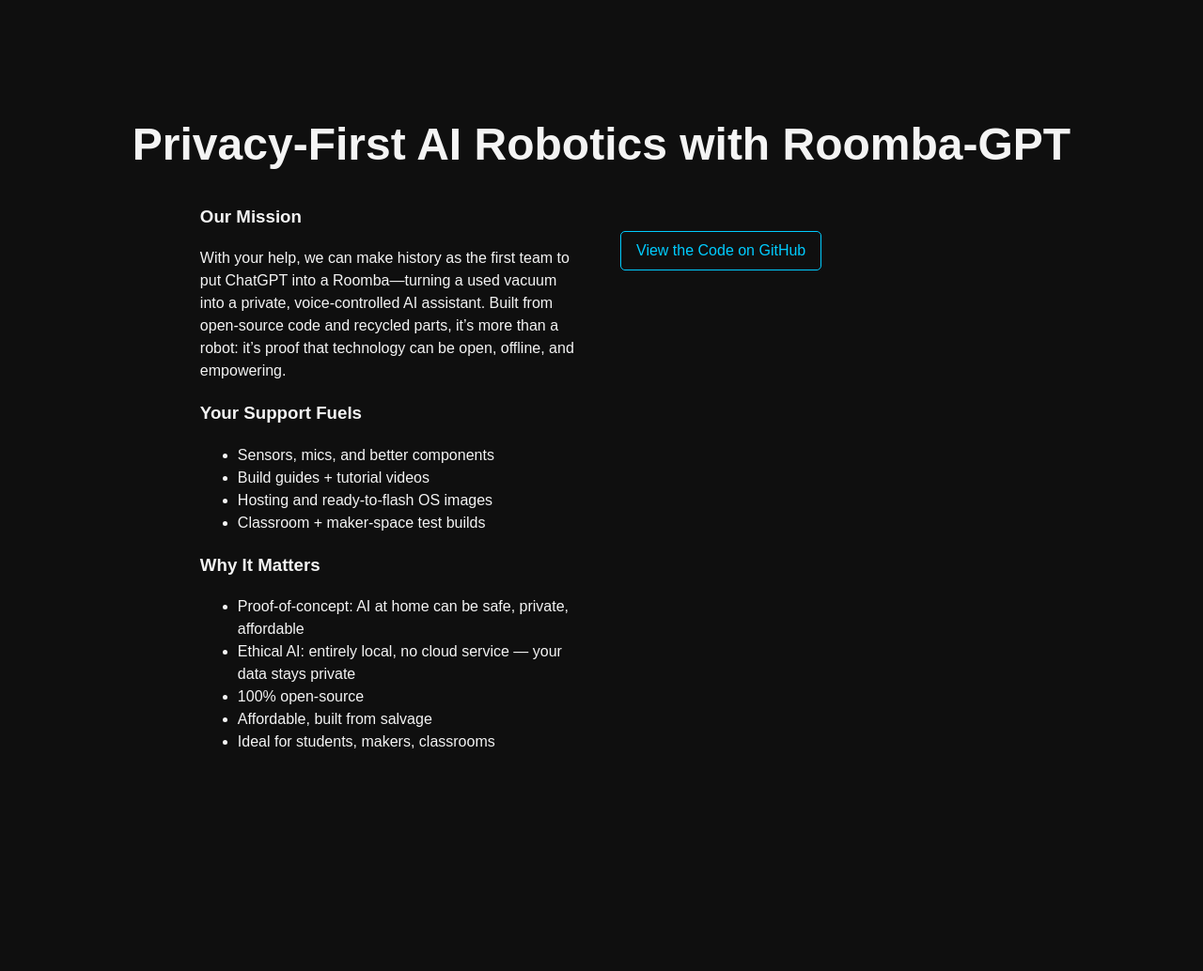
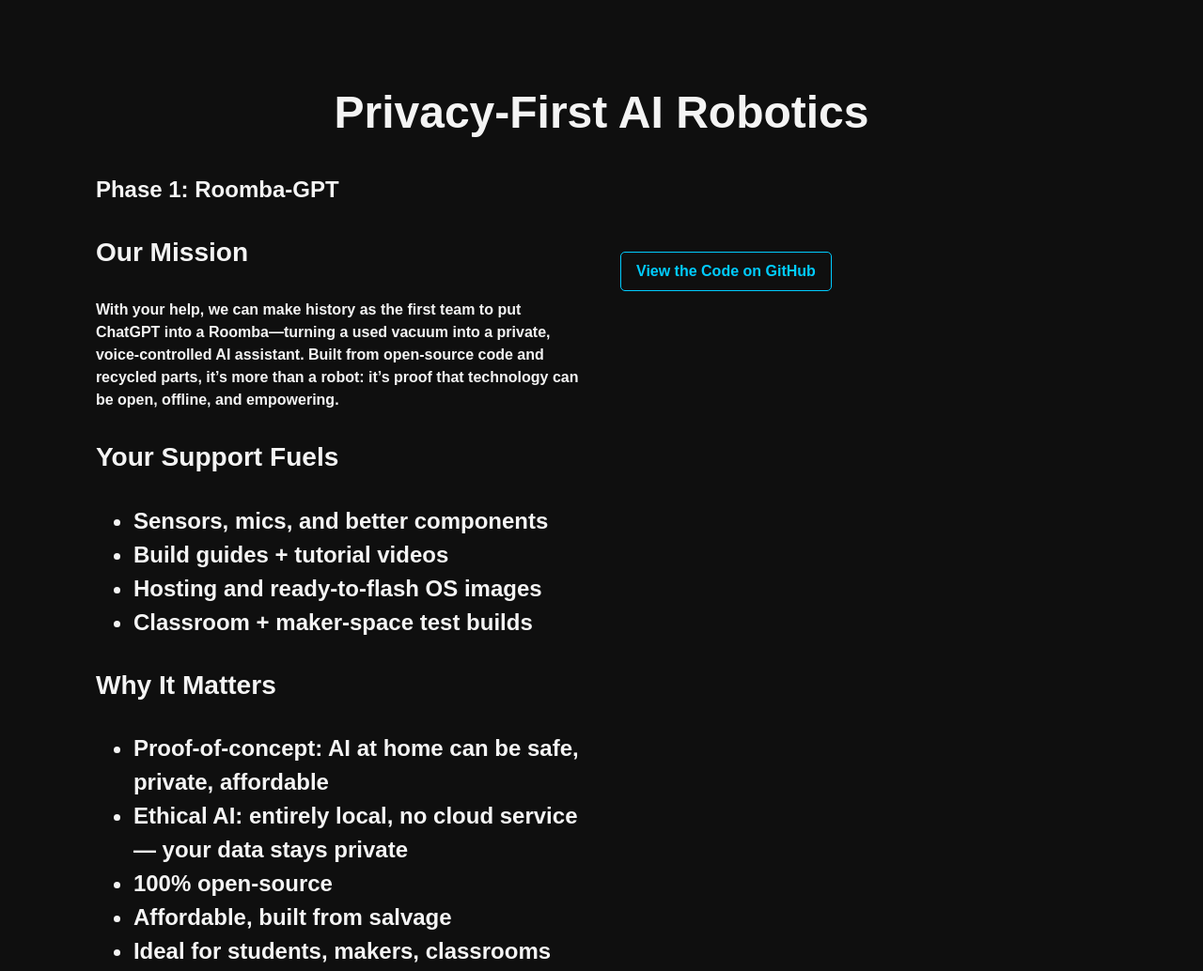
Before and after one commit to TabulaRasaProject/TabulaRasaProject.github.io, a plain HTML site: page index.html in a window 1280 px wide. Shown: the whole page at 94% size. Before the commit the page ends 904 px from the top, so only its background shows below. Drawn offline with Linux system fonts and the light colour scheme; a script that the page names is missing.

Commit message:
Update index.html

```diff
--- a/index.html
+++ b/index.html
@@ -44,8 +44,8 @@
 </head>
 <body style="font-family: sans-serif; line-height: 1.5; margin: 20px;">
 
-  <h1 style="text-align: center;">Privacy-First AI Robotics with Roomba-GPT</h1>
-
+  <h1 style="text-align: center;">Privacy-First AI Robotics</h1>
+<h2>Phase 1: Roomba-GPT
   <div style="display: flex; gap: 40px; align-items: flex-start;">
 
     <!-- LEFT COLUMN -->
```
